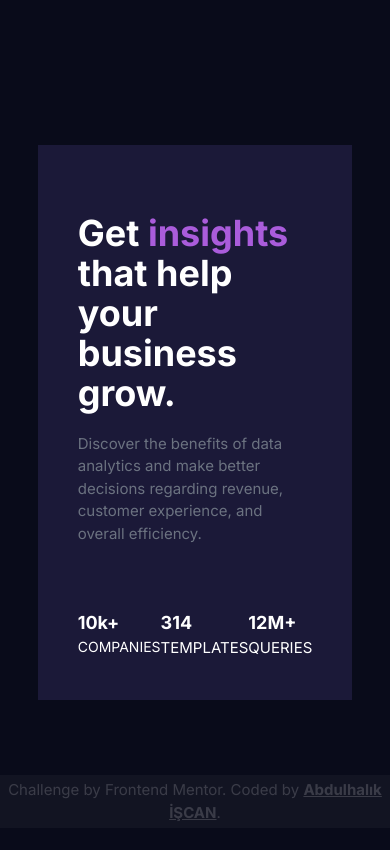
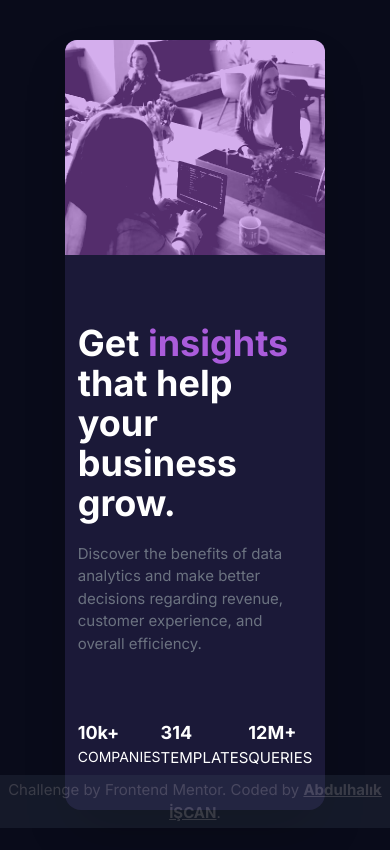
Before and after one commit to iscanabdulhalik/Frontend-Mentor-Chalange-master, a website: page src/Stats preview card component/index.html in a window 390 px wide. Drawn offline with Linux system fonts and the light colour scheme.

Commit message:
stats preview

```diff
--- a/src/Stats preview card component/index.html
+++ b/src/Stats preview card component/index.html
@@ -19,12 +19,11 @@
         }
     </style>
 </head>
-<body class="flex justify-center h-screen items-center grid-cols-2 bg-[#090B1A]">
-    <div class="flex justify-center items-center w-8/12 text-white">
-<div class="flex bg-[#1B1938]">
-
+<body class="flex justify-center md:h-screen items-center grid-cols-2 bg-[#090B1A]">
+<div class="flex flex-col md:py-52 py-10 md:h-screen items-center justify-center rounded-2xl">
+    <div class="w-8/12 shadow-2xl rounded-2xl bg-[#1B1938] flex flex-col-reverse md:flex-row items-center">
     <div class="p-10">
-        <div class="text-4xl font-semibold mt-7">
+        <div class="text-4xl font-semibold mt-7 text-white">
             Get <span class="text-[#AA5CDB] font-semibold">insights</span> that help your business grow.
         </div>
 
@@ -32,9 +31,9 @@
             Discover the benefits of data analytics and make better decisions regarding revenue, customer experience, and overall efficiency.
         </div>
 
-        <div class="flex justify-between mt-16">
+        <div class="flex text-white justify-between mt-16">
 
-            <div>
+            <div class="">
                 <div class="font-inter font-bold text-lg ">10k+</div>
                 <div class="text-sm">COMPANIES</div>
             </div>
@@ -51,14 +50,14 @@
         </div>
     </div>
 
-    <div class="bg-[#AA5CDB] flex object-cover h-full w-full">
-        <img class="opacity-50 object-cover h-full w-full  contrast-200" src="./images/image-header-desktop.jpg" alt="">
+    <div class="flex h-full w-full object-cover bg-[#AA5CDB] md:rounded-r-xl rounded-t-xl md:rounded-tl-none">
+        <img class="opacity-50 object-cover h-full w-full md:rounded-r-xl rounded-t-xl md:rounded-tl-none contrast-200" src="./images/image-header-desktop.jpg" alt="">
     </div>
 
     </div>
 
 </div>
-    <div class="fixed text-center w-full text-white bottom-4 opacity-20 bg-white/20 p-1">
+    <div class="fixed text-center w-full text-white bottom-4 opacity-20 bg-slate-600 p-1">
         Challenge by Frontend Mentor. Coded by <u><b><a class="hover:text-base transition-all" href="https://www.linkedin.com/in/abdulhal%C4%B1k-i%C5%9Fcan-103878200">Abdulhalık İŞCAN</a></u></b>.
     </div>
 
```
Also changed, not shown: dist/output.css.
